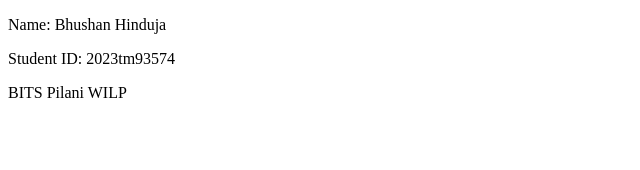
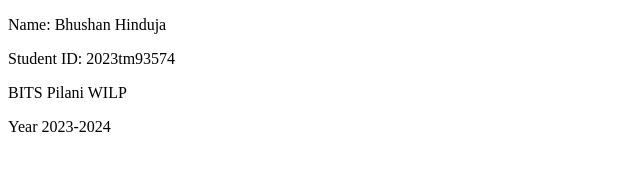
Before and after one commit to bhushan-hinduja-bits-pilani/2023tm93574-DevOps-Assignment, a plain HTML site: page index.html in a window 1280 px wide. Shown: the whole page, without its empty margins (0-640 px from the left). Drawn offline with Linux system fonts and the light colour scheme.

Commit message:
--commit edited index.html

```diff
--- a/index.html
+++ b/index.html
@@ -8,5 +8,6 @@
     <p>Name:  Bhushan Hinduja</p>
     <p>Student ID: 2023tm93574</p>
     <p>BITS Pilani WILP</p>
+    <p>Year 2023-2024</p>
 </body>
 </html>
```
